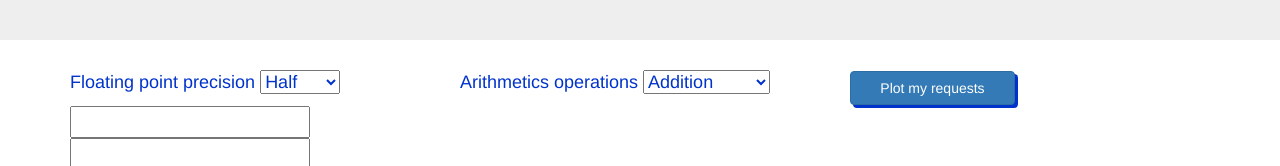
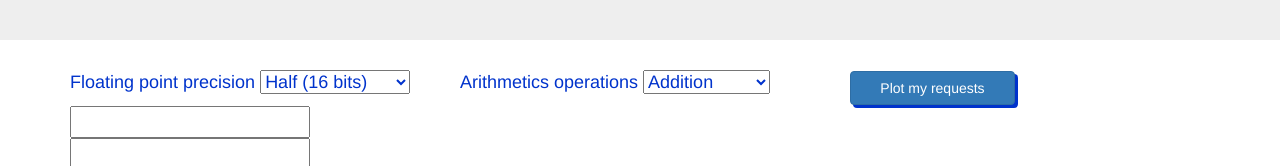
Before and after one commit to Amr116/ClosurePlots, a plain HTML site: page index.html in a window 1280 px wide. Shown: the part 177-343 px from the top of the page. Drawn offline with nearby package versions, Linux system fonts and the light colour scheme; a web font is replaced by a local one.

Commit message:
worked with options

```diff
--- a/index.html
+++ b/index.html
@@ -60,10 +60,10 @@
 			<div class="col-md-4">
 			<p>Floating point precision</<p>
 			<select>
-				<option value="half">Half</option>
-				<option value="single">Single</option>
-				<option value="double">Double</option>
-				<option value="quad">Quad</option>
+				<option value="half">Half (16 bits)</option>
+				<option value="single">Single (32 bits)</option>
+				<option value="double">Double (64 bits)</option>
+				<option value="quad">Quad (128 bits)</option>
 			</select>
 			</div>
 			<div class="col-md-4">
```
